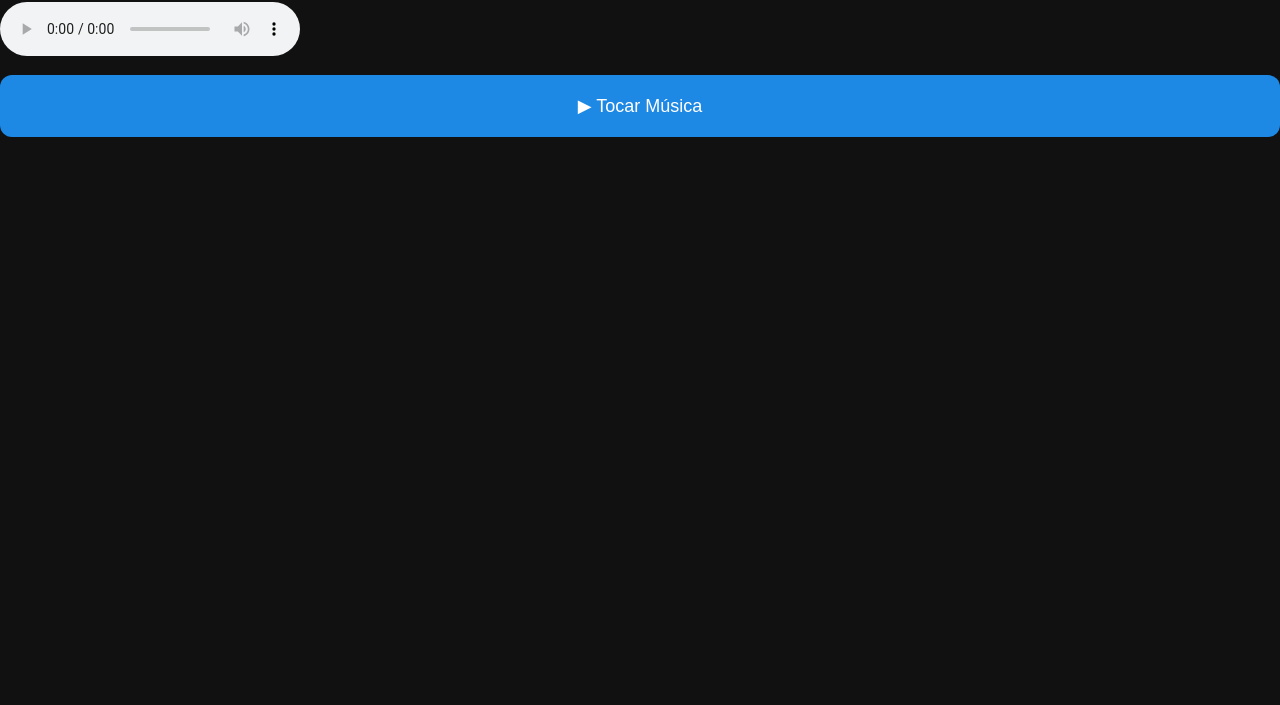
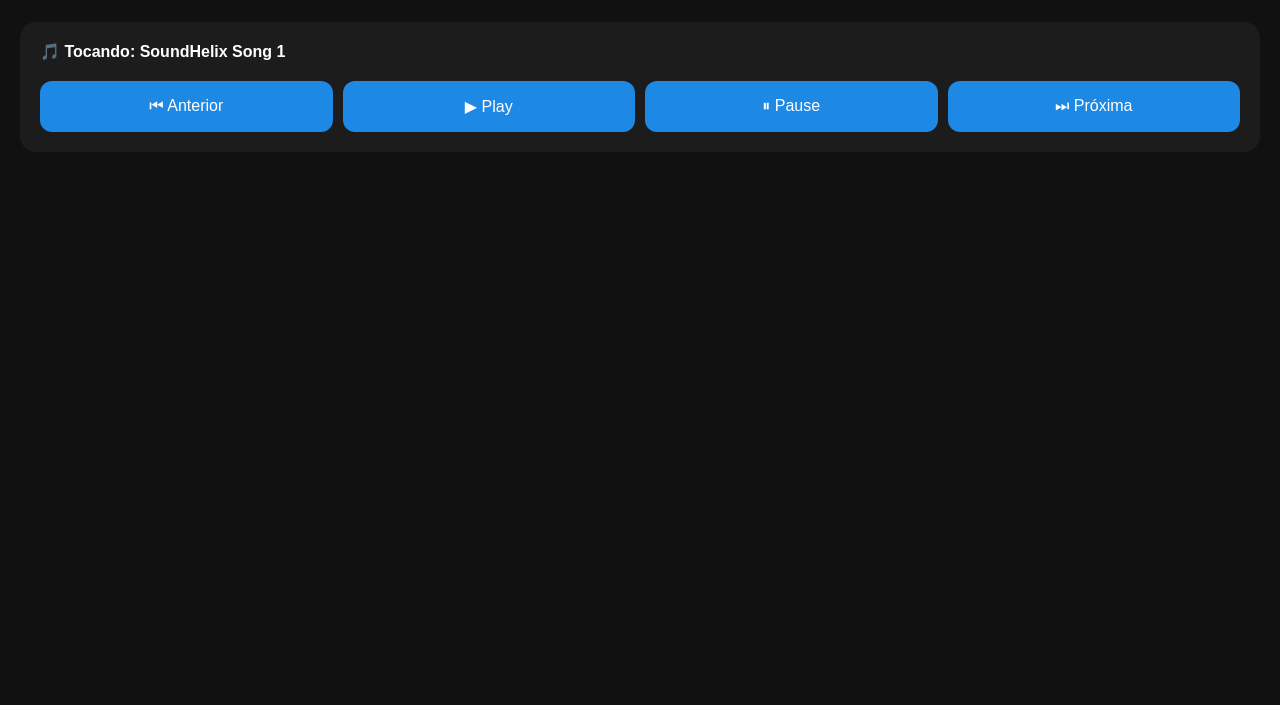
Before and after one commit to pu8asr/curupira-radio, a website: page www/index.html in a window 1280 px wide. Shown: the part 95-800 px from the top of the page. Drawn offline with Linux system fonts and the light colour scheme.

Commit message:
Player de rádio profissional

```diff
--- a/www/app.js
+++ b/www/app.js
@@ -1,20 +1,60 @@
 const playlist = [
-  "https://www.soundhelix.com/examples/mp3/SoundHelix-Song-1.mp3",
-  "https://www.soundhelix.com/examples/mp3/SoundHelix-Song-2.mp3",
-  "https://www.soundhelix.com/examples/mp3/SoundHelix-Song-3.mp3"
+  {
+    title: "SoundHelix Song 1",
+    url: "https://www.soundhelix.com/examples/mp3/SoundHelix-Song-1.mp3"
+  },
+  {
+    title: "SoundHelix Song 2",
+    url: "https://www.soundhelix.com/examples/mp3/SoundHelix-Song-2.mp3"
+  },
+  {
+    title: "SoundHelix Song 3",
+    url: "https://www.soundhelix.com/examples/mp3/SoundHelix-Song-3.mp3"
+  }
 ];
 
-let index = 0;
-const player = document.getElementById("player");
+let currentIndex = 0;
 
-function playMusic() {
-  player.src = playlist[index];
+const player = document.getElementById('player');
+const nowPlaying = document.getElementById('nowPlaying');
+
+const playBtn = document.getElementById('playBtn');
+const pauseBtn = document.getElementById('pauseBtn');
+const nextBtn = document.getElementById('nextBtn');
+const prevBtn = document.getElementById('prevBtn');
+
+function loadTrack(index) {
+  const track = playlist[index];
+  player.src = track.url;
+  nowPlaying.textContent = "🎵 Tocando: " + track.title;
+}
+
+function playTrack() {
   player.play();
 }
 
-function nextMusic() {
-  index = (index + 1) % playlist.length;
-  playMusic();
+function pauseTrack() {
+  player.pause();
 }
 
-player.addEventListener("ended", nextMusic);
+function nextTrack() {
+  currentIndex = (currentIndex + 1) % playlist.length;
+  loadTrack(currentIndex);
+  playTrack();
+}
+
+function prevTrack() {
+  currentIndex =
+    (currentIndex - 1 + playlist.length) % playlist.length;
+  loadTrack(currentIndex);
+  playTrack();
+}
+
+playBtn.addEventListener('click', playTrack);
+pauseBtn.addEventListener('click', pauseTrack);
+nextBtn.addEventListener('click', nextTrack);
+prevBtn.addEventListener('click', prevTrack);
+
+player.addEventListener('ended', nextTrack);
+
+loadTrack(currentIndex);
--- a/www/index.html
+++ b/www/index.html
@@ -1,21 +1,32 @@
 <!DOCTYPE html>
 <html lang="pt-BR">
 <head>
-<meta charset="UTF-8">
-<meta name="viewport" content="width=device-width, initial-scale=1.0">
-<title>Portal Curupira WebRadio</title>
-<link rel="stylesheet" href="style.css">
+  <meta charset="UTF-8">
+  <meta name="viewport" content="width=device-width, initial-scale=1.0">
+  <title>Portal Curupira WebRadio</title>
+  <link rel="stylesheet" href="style.css">
 </head>
-
 <body>
 
-<h1>🎙 Portal Curupira WebRadio</h1>
+  <div class="app">
+    <h1>🎙 Portal Curupira WebRadio</h1>
 
-<audio id="player" controls></audio>
+    <div class="player-card">
+      <div id="nowPlaying" class="now-playing">
+        Nenhuma música carregada
+      </div>
 
-<button onclick="playMusic()">▶ Tocar Música</button>
+      <audio id="player"></audio>
 
-<script src="app.js"></script>
+      <div class="controls">
+        <button id="prevBtn">⏮ Anterior</button>
+        <button id="playBtn">▶ Play</button>
+        <button id="pauseBtn">⏸ Pause</button>
+        <button id="nextBtn">⏭ Próxima</button>
+      </div>
+    </div>
+  </div>
 
+  <script src="app.js"></script>
 </body>
 </html>
--- a/www/style.css
+++ b/www/style.css
@@ -3,20 +3,39 @@ margin:0;
   padding:0;
   background:#111;
   color:#fff;
-font-family:Arial;
+  font-family:Arial, sans-serif;
 }
 
 .app{
   padding:20px;
 }
 
+.player-card{
+  background:#1c1c1c;
+  padding:20px;
+  border-radius:16px;
+  margin-top:20px;
+}
+
+.now-playing{
+  margin-bottom:20px;
+  font-size:16px;
+  font-weight:bold;
+}
+
+.controls{
+  display:flex;
+  flex-wrap:wrap;
+  gap:10px;
+}
+
 button{
-width:100%;
-padding:20px;
-margin-top:15px;
+  flex:1;
+  min-width:120px;
+  padding:16px;
   border:none;
   border-radius:12px;
-font-size:18px;
+  font-size:16px;
   background:#1e88e5;
   color:white;
 }
```
Lines whose indentation alone changed are shown as unchanged.
